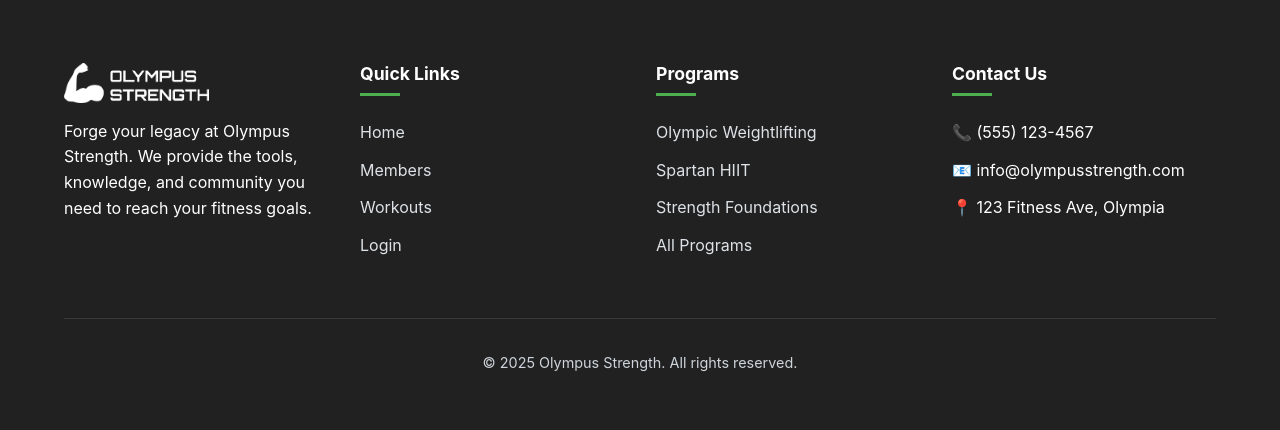
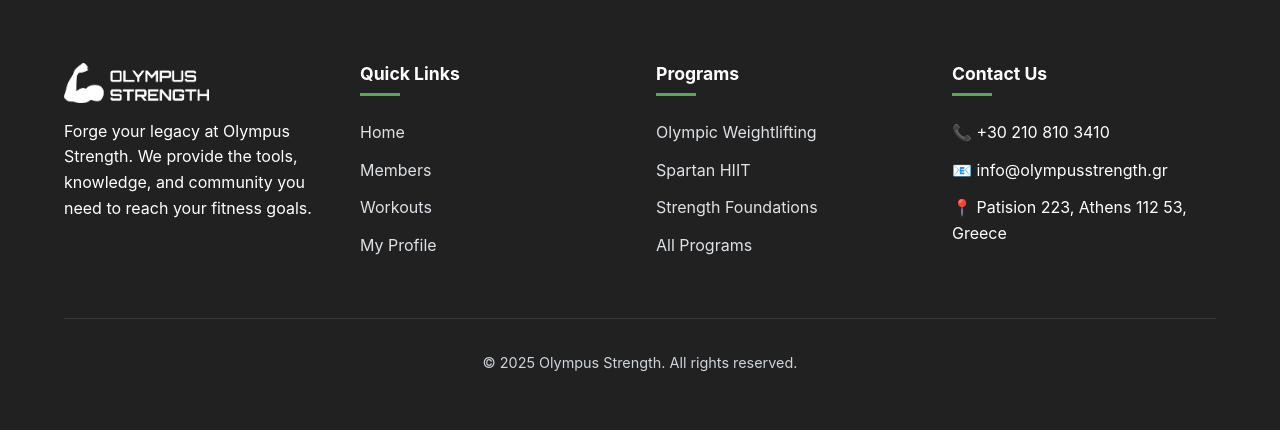
Before and after one commit to NikosWork1/olympus-strength, a FastAPI app: template templates/profile.html in a window 1280 px wide. Shown: the part 1040-1470 px from the top of the page. Run offline with FastAPI, Linux system fonts and the light colour scheme; the template is opened without the code that fills it, so the values that code supplies are empty.

Commit message:
Update profile.html

```diff
--- a/templates/profile.html
+++ b/templates/profile.html
@@ -413,7 +413,7 @@
                         <li><a href="/">Home</a></li>
                         <li><a href="/members">Members</a></li>
                         <li><a href="/workouts">Workouts</a></li>
-                        <li><a href="/login">Login</a></li>
+                        <li><a href="/profile">My Profile</a></li>
                     </ul>
                 </div>
 
@@ -430,9 +430,9 @@
                 <div class="footer-links">
                     <h4>Contact Us</h4>
                     <ul>
-                        <li>📞 (555) 123-4567</li>
-                        <li>📧 info@olympusstrength.com</li>
-                        <li>📍 123 Fitness Ave, Olympia</li>
+                        <li>📞 +30 210 810 3410</li>
+                        <li>📧 info@olympusstrength.gr</li>
+                        <li>📍 Patision 223, Athens 112 53, Greece</li>
                     </ul>
                 </div>
             </div>
```
